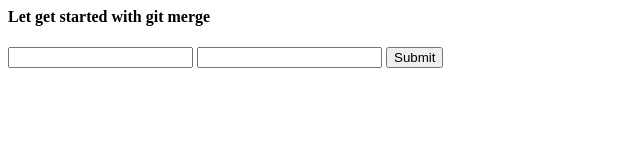
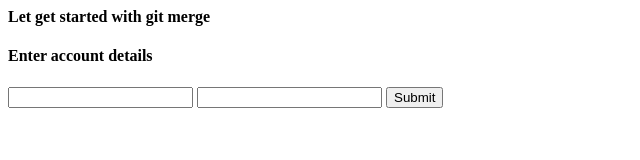
Before and after one commit to icode247/git-demo, a plain HTML site: page index.html in a window 1280 px wide. Shown: the whole page, without its empty margins (0-640 px from the left). Drawn offline with Linux system fonts and the light colour scheme.

Commit message:
add description to form

```diff
--- a/index.html
+++ b/index.html
@@ -8,6 +8,7 @@
 <body>
     <h4>Let get started with git merge</h4>
     <form action="">
+      <h4>Enter account details</h4>
       <input type="text" name="username" />
       <input type="password" name="password" />
       <button>Submit</button>
```
